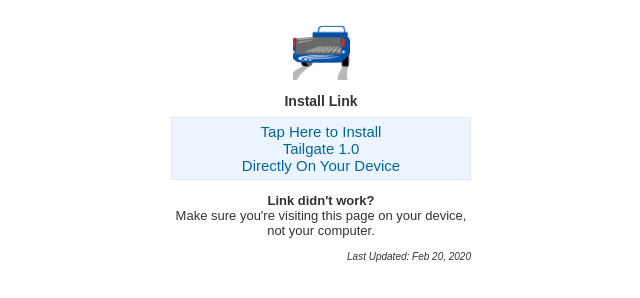
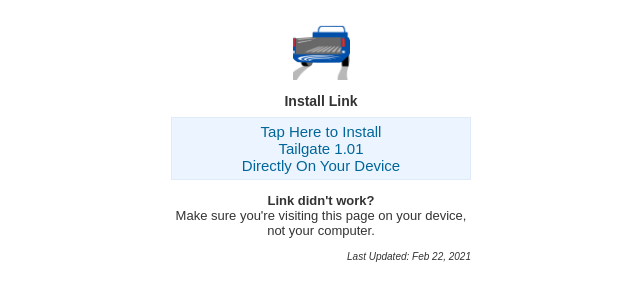
Before and after one commit to IPACPOWER/ipacpower.github.io, a plain HTML site: page index.html in a window 1280 px wide. Shown: the full height of the page, 319-959 px from the left. Drawn offline with Linux system fonts and the light colour scheme.

Commit message:
Update index.html

```diff
--- a/index.html
+++ b/index.html
@@ -23,12 +23,12 @@ p {font-size:13px;}
 
 <h1>Install Link</h1>
 
-<div class="link"><a href="itms-services://?action=download-manifest&url=https://ipacpower.github.io/tgmanifest.plist">Tap Here to Install<br />Tailgate 1.0<br />Directly On Your Device</a></div>
+<div class="link"><a href="itms-services://?action=download-manifest&url=https://ipacpower.github.io/tgmanifest.plist">Tap Here to Install<br />Tailgate 1.01<br />Directly On Your Device</a></div>
 
 <p><strong>Link didn't work?</strong><br />
 Make sure you're visiting this page on your device, not your computer.</p>
 
-<p class="last_updated">Last Updated: Feb 20, 2020</p>
+<p class="last_updated">Last Updated: Feb 22, 2021</p>
 
 </div>
 
```
